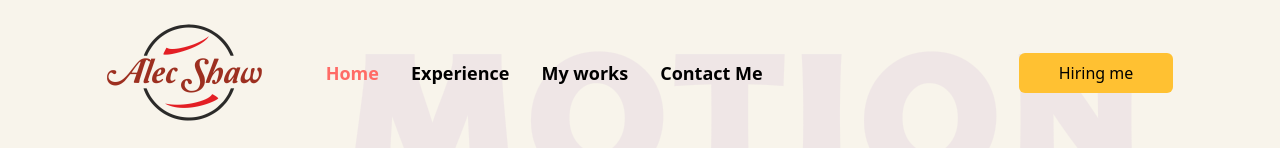
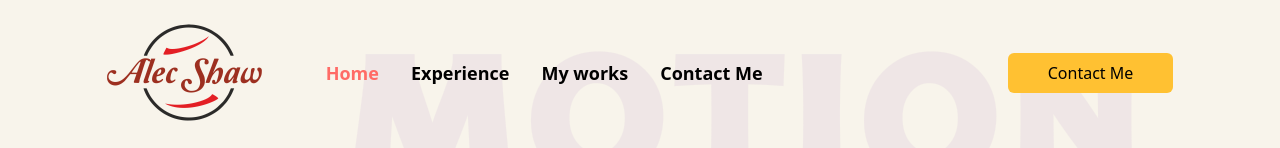
Before and after one commit to Alec-Shaw/site-gym, a React (Vite) app: page / in a window 1280 px wide. Shown: the top 148 px of the page. Built offline with nearby package versions, Linux system fonts and the light colour scheme.

Commit message:
fix button

```diff
--- a/src/scenes/contactUs/index.tsx
+++ b/src/scenes/contactUs/index.tsx
@@ -65,7 +65,6 @@ const ContactUs = ({ setSelectedPage }: Props) => {
                             onSubmit={onSubmit}
                             action="https://formsubmit.co/a6f4a0660c18d4768b51bb0e843f13d7"
                             method="POST"
-
                         >
                             <input
                                 className={inputStyles}
--- a/src/scenes/navbar/index.tsx
+++ b/src/scenes/navbar/index.tsx
@@ -47,7 +47,7 @@ const Navbar = ({ isTopOfPage, selectedPage, setSelectedPage }: Props) => {
                                 </div>
                                 <div className={`${flexBetween} gap-8 `}>
 
-                                    <ActionButton setSelectedPage={setSelectedPage} >Hiring me</ActionButton>
+                                    <ActionButton setSelectedPage={setSelectedPage} >Contact Me</ActionButton>
                                 </div>
                             </div>
                         ) : (
@@ -79,12 +79,12 @@ const Navbar = ({ isTopOfPage, selectedPage, setSelectedPage }: Props) => {
                             setSelectedPage={setSelectedPage}
                         />
                         <Link
-                            page="Benefits"
+                            page="Experience"
                             selectedPage={selectedPage}
                             setSelectedPage={setSelectedPage}
                         />
                         <Link
-                            page="Our Classes"
+                            page="My works"
                             selectedPage={selectedPage}
                             setSelectedPage={setSelectedPage}
                         />
--- a/src/shared/types.ts
+++ b/src/shared/types.ts
@@ -2,7 +2,7 @@ export enum SelectedPage {
   Home = "home",
   Benefits = "benefits",
   OurClasses = "ourclasses",
-  ContactUs = "contactus"
+  ContactUs = "contactme"
 }
 
 export interface BenefitType {
```
